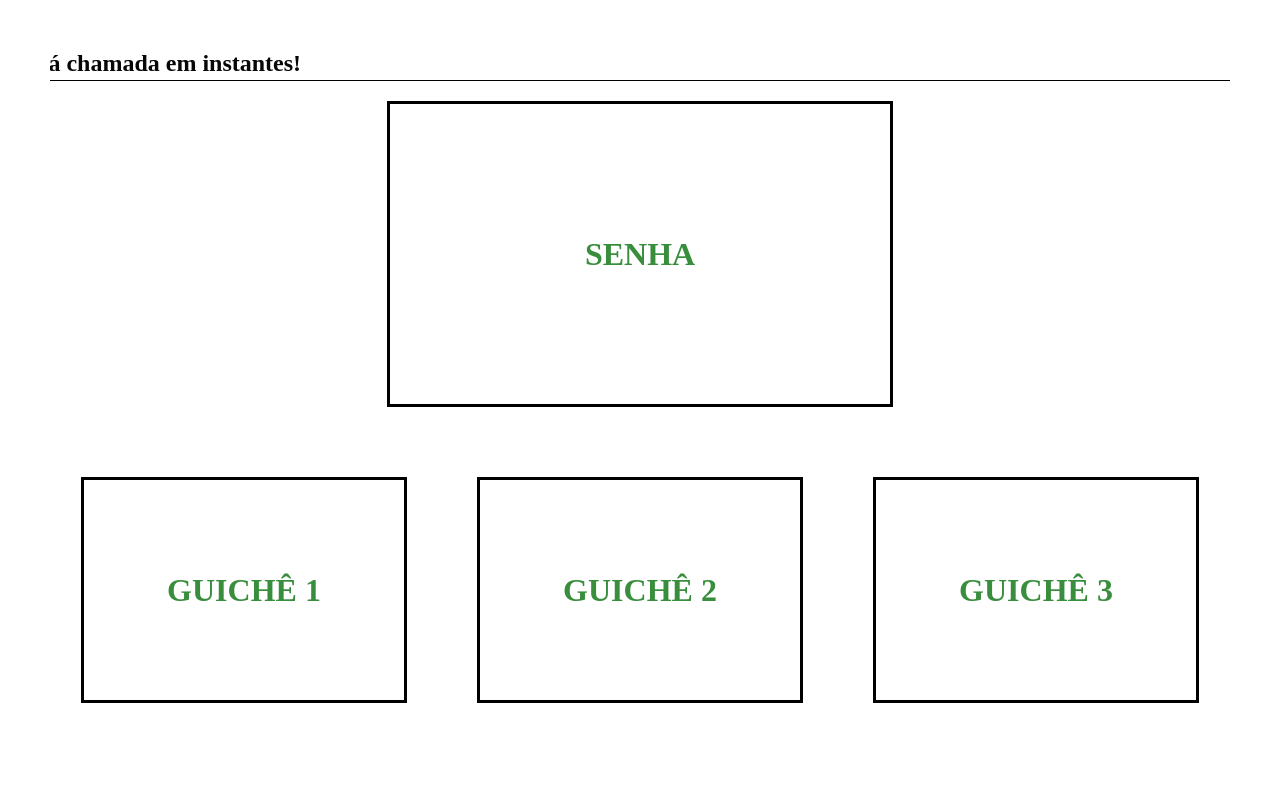
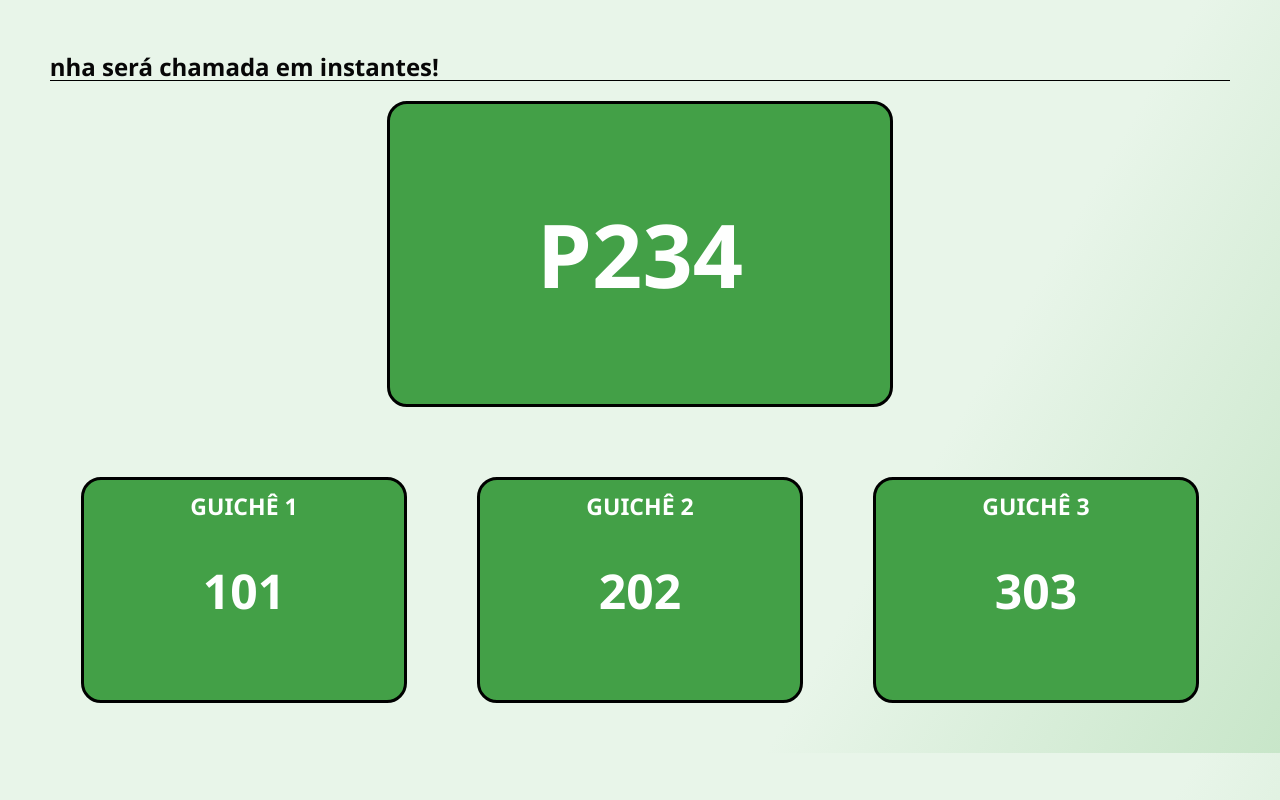
Before and after one commit to MusgoNato/PAC_ATENDIMENTO, a Python web app: template templates/painel/painel.html in a window 1280 px wide. Run offline with Jinja, Linux system fonts and the light colour scheme; the template is opened without the code that fills it, so the values that code supplies are empty.

Commit message:
Senha preferencial

```diff
--- a/static/js.js
+++ b/static/js.js
@@ -1,4 +1,3 @@
-
 /*-------------Totem do usuario-------------*/
 async function takeTicket(category){
       try {
@@ -22,3 +21,25 @@ async function takeTicket(category){
       }
 }
 /*-------------Totem do usuario-------------*/
+
+
+document.addEventListener('DOMContentLoaded', function() {
+  const btn = document.getElementById('animar-btn');
+  const topo = document.getElementById('painel-topo-texto');
+  const guiche1 = document.getElementById('guiche1-conteudo');
+  if (btn && topo-texto && guiche1) {
+    btn.addEventListener('click', function() {
+      // Fade out topo-texto
+      topo.classList.add('fade-out');
+      setTimeout(() => {
+        topo.style.visibility = 'hidden';
+        // Fade in no guiche
+        guiche1.textContent = topo-texto.textContent;
+        guiche1.classList.add('fade-in');
+        setTimeout(() => {
+          guiche1.classList.remove('fade-in');
+        }, 700);
+      }, 700);
+    });
+  }
+});
--- a/templates/painel/painel.html
+++ b/templates/painel/painel.html
@@ -10,6 +10,9 @@
       flex-direction: column;
       align-items: center;
       margin: 50px;
+      background: linear-gradient(120deg, #e8f5e9 70%, #c8e6c9 100%);
+      color: var(--text);
+      font-family: 'Segoe UI', Tahoma, sans-serif;
     }
 
     /* Texto rolando fora da caixa */
@@ -52,12 +55,14 @@
     }
 
     .painel > div {
+      border-radius: 20px;
       display: flex;
+      flex-direction: column;
+      font-weight: bold;
+      color: #fefffe;
+      text-align: center;
       justify-content: center;
       align-items: center;
-      font-size: 2em;
-      font-weight: bold;
-      color: #388e3c;
     }
 
     .topo {
@@ -65,41 +70,78 @@
       width: 500px;
       height: 300px;
       border: 3px solid black;
+      font-size: 5.5em;
+      background: linear-gradient(120deg, #43a047 100%, #81c784 100%);
+      display: flex;
+      justify-content: center;
+      align-items: center;
     }
 
-    .esq {
-      grid-area: esq;
+    .guiche {
       width: 320px;
       height: 220px;
       border: 3px solid black;
+      font-size: 1.2em;
+      background: linear-gradient(120deg, #43a047 100%, #81c784 100%);
+      position: relative;
     }
 
-    .meio {
-      grid-area: meio;
-      width: 320px;
-      height: 220px;
-      border: 3px solid black;
+    .titulo {
+      position: absolute;
+      top: 10px;
+      left: 0;
+      width: 100%;
+      text-align: center;
+      font-size: 1.2em;
     }
 
-    .dir {
-      grid-area: dir;
-      width: 320px;
-      height: 220px;
-      border: 3px solid black;
+    .conteudo {
+      position: absolute;
+      top: 50%;
+      left: 50%;
+      transform: translate(-50%, -50%);
+      font-size: 2.5em;
+    }
+    .fade-out {
+      animation: fadeOut 0.7s forwards;
+    }
+    .fade-in {
+      animation: fadeIn 0.7s;
+    }
+    @keyframes fadeOut {
+      from { opacity: 1; }
+      to { opacity: 0; }
+    }
+    @keyframes fadeIn {
+      from { opacity: 0; }
+      to { opacity: 1; }
     }
   </style>
 </head>
 <body>
   <!-- Texto rolando fora da caixa -->
   <div class="faixa">
-    <div class="texto-rolando">Sua senha será chamada em instantes!</div>
+    <div class="texto-rolando">PAC - Sua senha será chamada em instantes!</div>
   </div>
 
   <div class="painel">
-    <div class="topo">SENHA</div>
-    <div class="esq">GUICHÊ 1</div>
-    <div class="meio">GUICHÊ 2</div>
-    <div class="dir">GUICHÊ 3</div>
+  <div class="topo" id="painel-topo"><span id="topo-texto">P234</span></div>
+
+    <div class="guiche esq">
+      <div class="titulo">GUICHÊ 1</div>
+      <div class="conteudo" id="guiche1-conteudo">101</div>
+    </div>
+
+    <div class="guiche meio">
+      <div class="titulo">GUICHÊ 2</div>
+      <div class="conteudo">202</div>
+    </div>
+
+    <div class="guiche dir">
+      <div class="titulo">GUICHÊ 3</div>
+      <div class="conteudo">303</div>
+    </div>
   </div>
+  <script src="/static/js.js"></script>
 </body>
 </html>
```
Also changed, not shown: routes/totem.py (+13 -3 lines).
